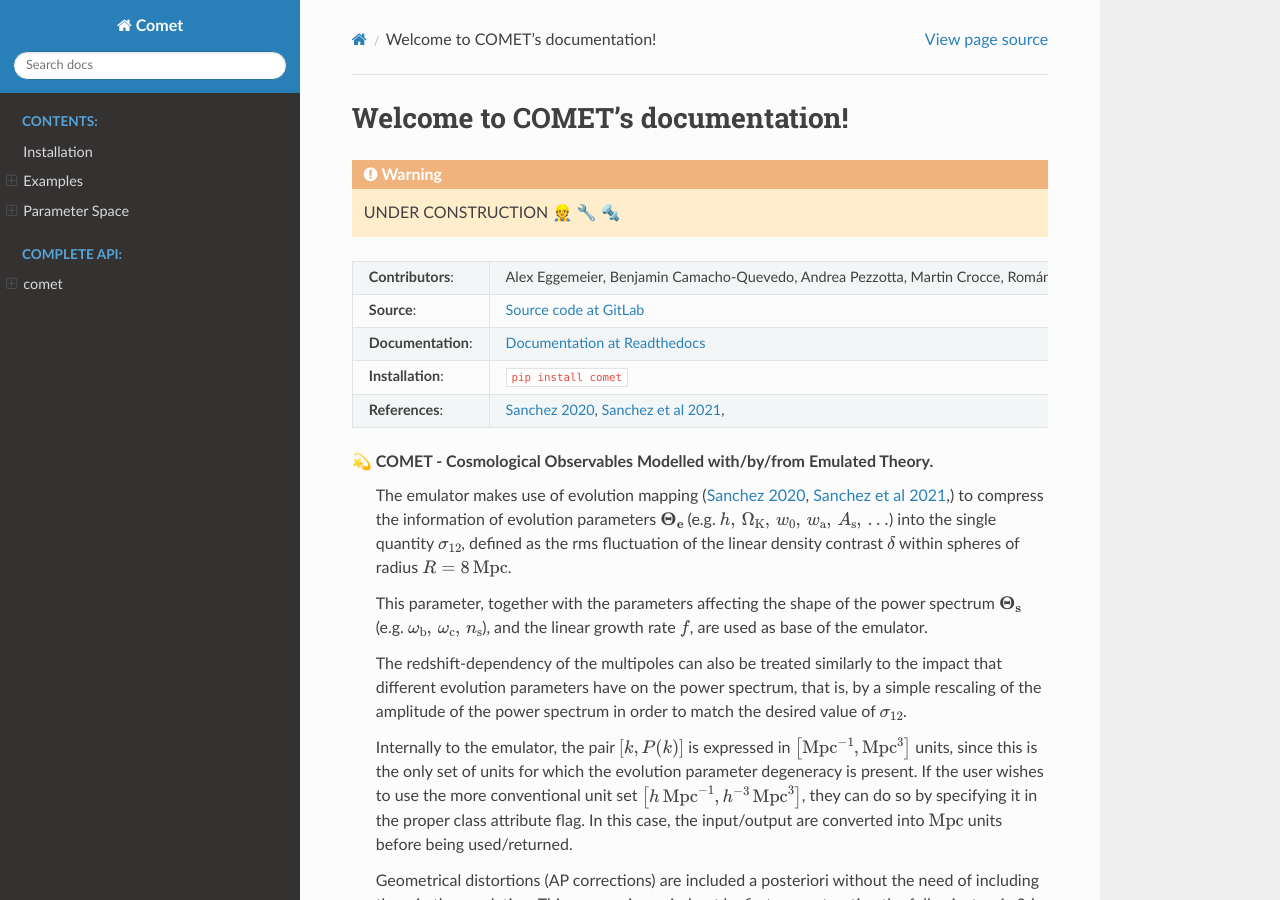
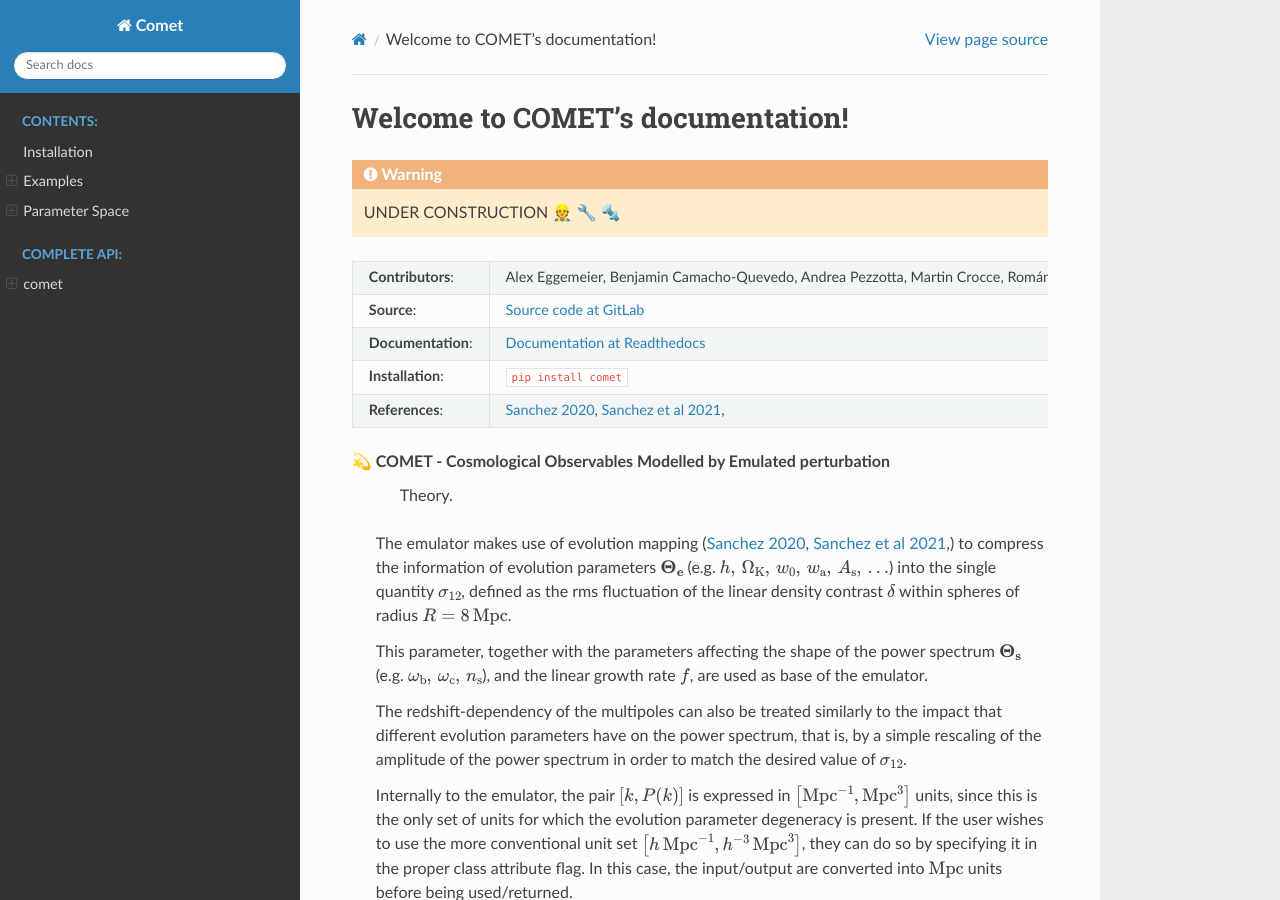
Before and after one commit to adematti/comet-emu, a Sphinx documentation site: the page built from docs/source/index.rst, in a window 1280 px wide and 900 px high. Built offline with Sphinx 7.4.7 and the Read the Docs theme 2.0.0, drawn with Linux system fonts in a browser that asks for light colours.

Commit message:
Adapt explanation of COMET.

```diff
--- a/docs/source/index.rst
+++ b/docs/source/index.rst
@@ -18,7 +18,8 @@ Welcome to COMET's documentation!
 **References**:       `Sanchez 2020 <https://journals.aps.org/prd/abstract/10.1103/PhysRevD.102.123511>`_, `Sanchez et al 2021 <https://arxiv.org/abs/2108.12710>`_,
 ====================  =====
 
-|:dizzy:| **COMET** - Cosmological Observables Modelled with/by/from Emulated Theory.
+|:dizzy:| **COMET** - Cosmological Observables Modelled by Emulated perturbation
+                      Theory.
      The emulator makes use of evolution mapping (`Sanchez 2020
      <https://journals.aps.org/prd/abstract/10.1103/PhysRevD.102.123511>`_,
      `Sanchez et al 2021 <https://arxiv.org/abs/2108.12710>`_,) to compress
```
